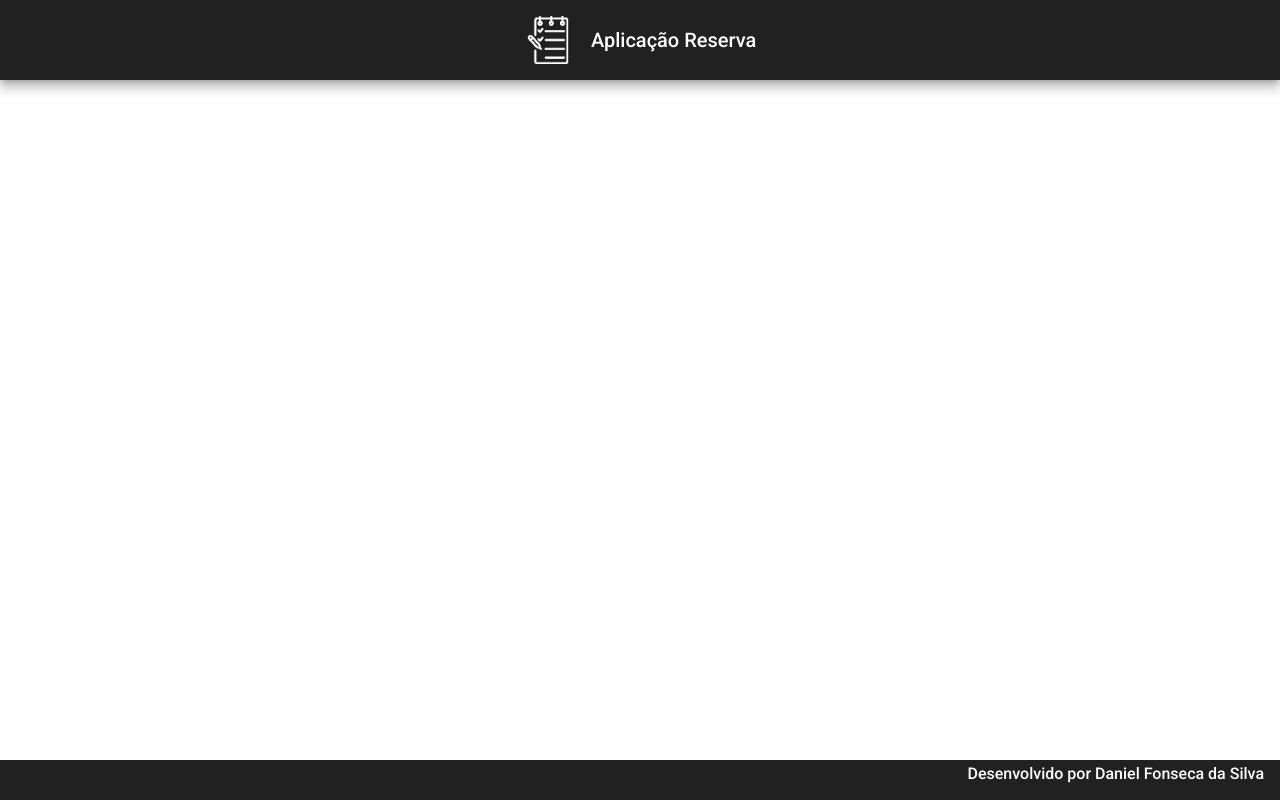
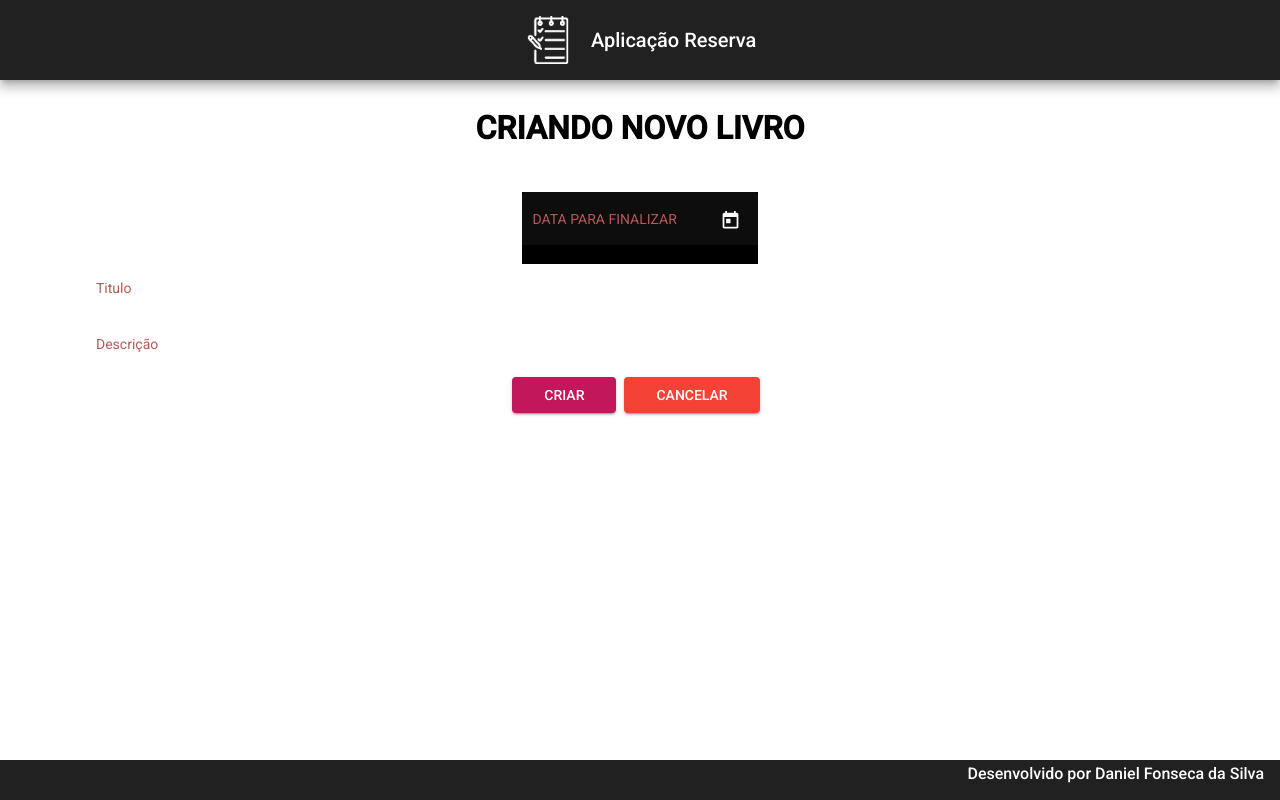
Before and after one commit to Daniel-Fonseca-da-Silva/Projeto-com-Java11-e-Angular11-Front, an Angular app: page /create in a window 1280 px wide. Before the commit this address led to /. Built offline with nearby package versions, Linux system fonts and the light colour scheme.

Commit message:
Criado create

```diff
--- a/src/app/app-routing.module.ts
+++ b/src/app/app-routing.module.ts
@@ -1,5 +1,6 @@
 import { NgModule } from '@angular/core';
 import { RouterModule, Routes } from '@angular/router';
+import { CreateComponent } from './components/create/create.component';
 import { FinalizadosComponent } from './components/finalizados/finalizados.component';
 import { ReadAllComponent } from './components/read-all/read-all.component';
 
@@ -11,6 +12,10 @@
   {
     path: 'finalizados',
     component: FinalizadosComponent
+  },
+  {
+    path: 'create',
+    component: CreateComponent
   }
 ];
 
--- /dev/null
+++ b/src/app/components/create/create.component.css
@@ -0,0 +1,36 @@
+form {
+    width: 85%;
+    margin: 2rem auto 0 auto;
+    text-align: center;
+}
+
+.data-finalizar {
+    text-align: start;
+    background-color: black;
+}
+
+form mat-label {
+    color: rgb(185, 88, 88);
+}
+
+h1 {
+    font-size: 2rem;
+    font-weight: 600;
+    margin-bottom: 3rem;
+    color: black;
+}
+
+.form {
+    width: 100%;
+}
+
+.buttons {
+    width: 100%;
+
+}
+
+button {
+    margin-right: .5rem;
+    padding-right: 2rem;
+    padding-left: 2rem;
+}
--- /dev/null
+++ b/src/app/components/create/create.component.html
@@ -0,0 +1,27 @@
+<form>
+ <h1>CRIANDO NOVO LIVRO</h1>
+
+ <mat-form-field class="data-finalizar" appearance="fill">
+    <mat-label>DATA PARA FINALIZAR</mat-label>
+    <input matInput [matDatepicker]="dp3" disabled>
+    <mat-datepicker-toggle matSuffix [for]="dp3"></mat-datepicker-toggle>
+    <mat-datepicker #dp3 disabled="false"></mat-datepicker>
+  </mat-form-field>
+
+  <div class="forms">
+    <mat-form-field class="form">
+        <mat-label>Titulo</mat-label>
+        <input matInput placeholder="Estudar Java">
+      </mat-form-field>
+      <mat-form-field class="form">
+        <mat-label>Descrição</mat-label>
+        <input matInput placeholder="Java 8 e 11 LTS">
+      </mat-form-field>
+  </div>
+
+  <div class="buttons">
+    <button mat-raised-button color="primary">CRIAR</button>
+    <button mat-raised-button color="warn">CANCELAR</button>
+  </div>
+
+</form>
--- /dev/null
+++ b/src/app/components/create/create.component.ts
@@ -0,0 +1,15 @@
+import { Component, OnInit } from '@angular/core';
+
+@Component({
+  selector: 'app-create',
+  templateUrl: './create.component.html',
+  styleUrls: ['./create.component.css']
+})
+export class CreateComponent implements OnInit {
+
+  constructor() { }
+
+  ngOnInit(): void {
+  }
+
+}
--- a/src/app/components/read-all/read-all.component.html
+++ b/src/app/components/read-all/read-all.component.html
@@ -2,7 +2,7 @@
     <div class="badge mat-elevation-z8">
         <button (click)="navegarParaFinalizados()" mat-stroked-button color="primary" matBadge = "{{ closed }}">TASKS FINALIZADAS</button>
     </div>
-    <button class="novo-item mat-elevation-z8" mat-stroked-button color="primary">NOVO</button>
+    <button class="novo-item mat-elevation-z8" mat-raised-button color="primary">NOVO</button>
 
     <div class="content" *ngFor="let item of list">
         <mat-card class="mat-elevation-z8">
```
Also changed, not shown: src/app/app.module.ts (+13 -3 lines).
